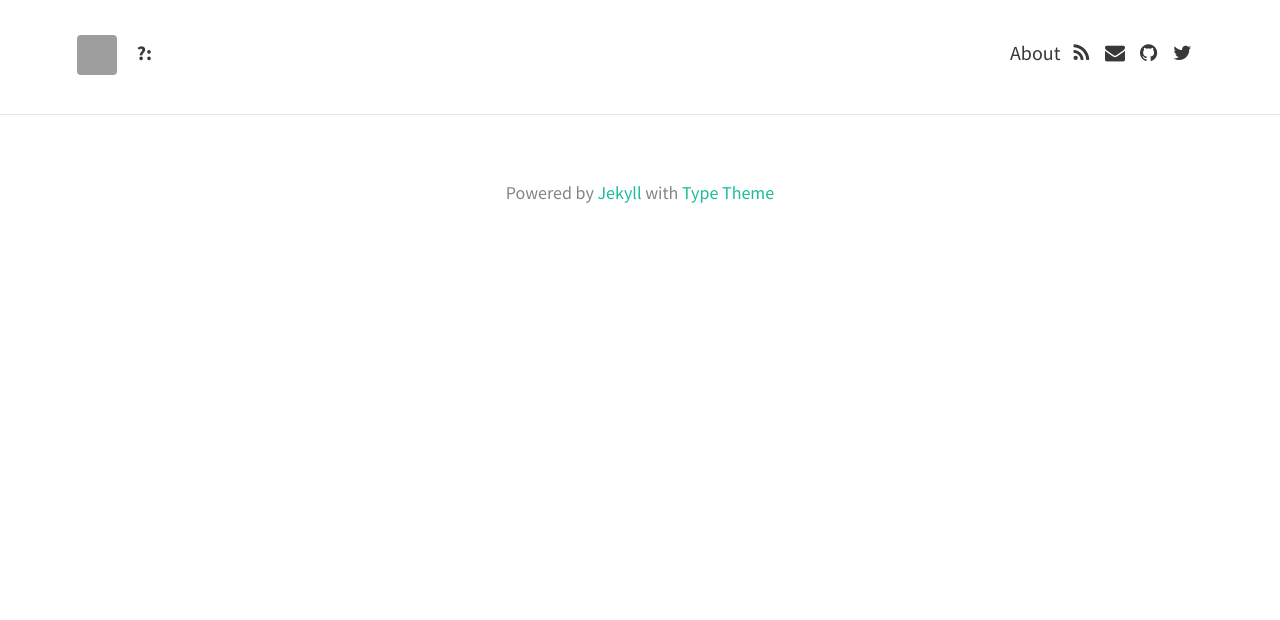
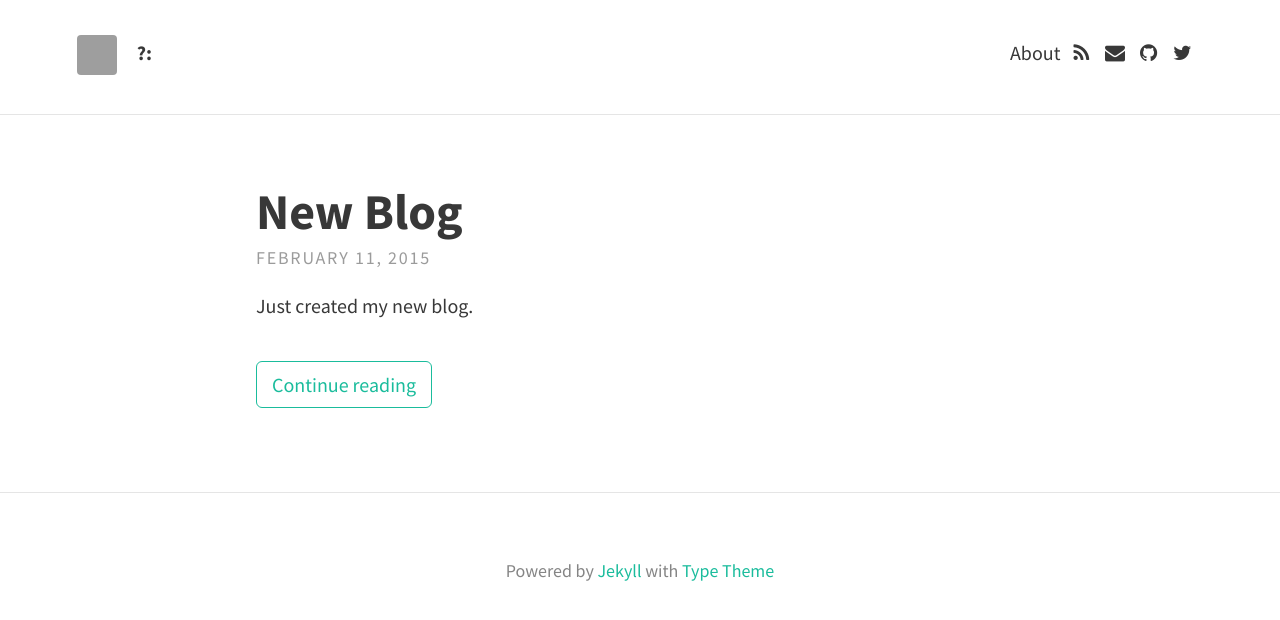
Before and after one commit to lcavadas/blog, a Jekyll site: the page built from index.html, in a window 1280 px wide. Shown: the top 620 px of the page. Built offline with Jekyll 4.4.1, drawn with Linux system fonts in a browser that asks for light colours; nearby versions of some CDN libraries; the list of posts is cut into pages by our own code; grey boxes are pictures that could not be loaded.

Commit message:
Added my first post

```diff
--- /dev/null
+++ b/_posts/2015/2015-02-11-new-blog.md
@@ -0,0 +1,12 @@
+---
+layout: post
+title: New Blog
+date: "2015-02-11 04:23"
+published: true
+---
+
+Just created my new blog.
+
+In this blog I will share my thoughts on Software Engineering topics.
+
+More will come soon.
--- a/index.html
+++ b/index.html
@@ -10,7 +10,7 @@ layout: default
 
   <div class="posts">
     {% for post in paginator.posts %}
-      {% if post.hide != true %}
+      {% if post.published %}
       <div class="post-teaser">
 
         <header>
```
